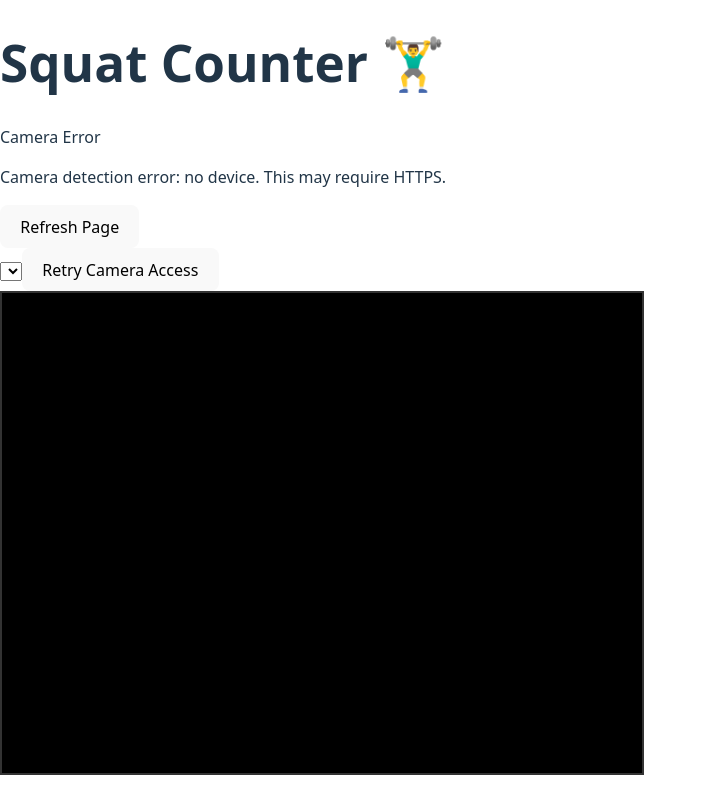
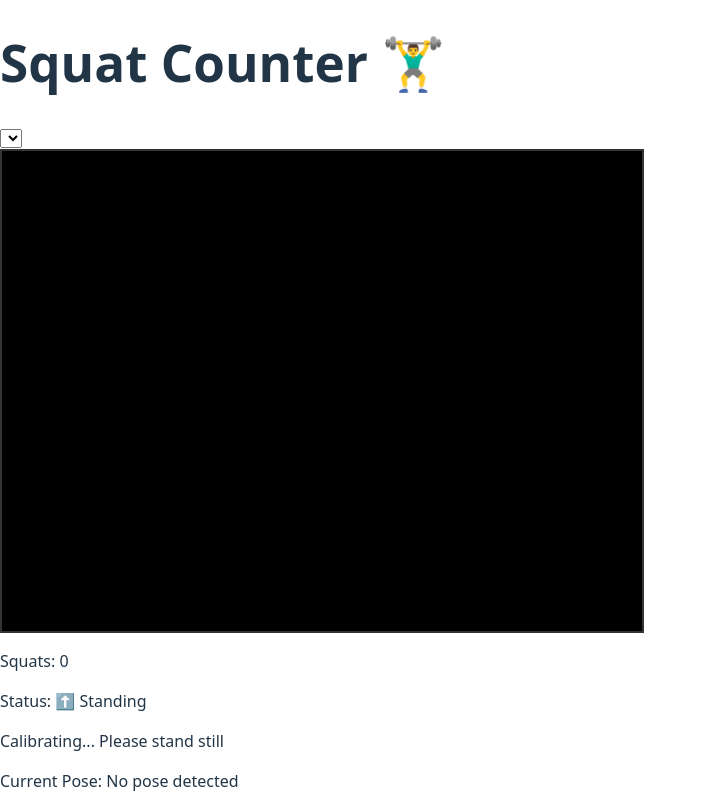
Before and after one commit to Sridhar1030/ExerciseDetection, a React (Vite) app: page / in a window 1280 px wide. Shown: the top 795 px of the page, without its empty margins (0-707 px from the left). Built offline with nearby package versions, Linux system fonts and the light colour scheme.

Commit message:
camera detection

```diff
--- a/src/App.jsx
+++ b/src/App.jsx
@@ -78,38 +78,20 @@ export default function App() {
   // Add state for current pose
   const [currentPose, setCurrentPose] = useState("No pose detected");
 
-  // Add a new state for error messages
-  const [errorMessage, setErrorMessage] = useState('');
+  // Add webcamRunning as a ref so it's accessible outside the useEffect
+  const webcamRunningRef = useRef(false);
 
-  // Improve the camera detection code
+  // Get available cameras
   useEffect(() => {
-    if (!navigator.mediaDevices || !navigator.mediaDevices.enumerateDevices) {
-      setErrorMessage('Camera API not supported in your browser or requires HTTPS');
-      return;
-    }
-
-    // Clear any previous errors
-    setErrorMessage('');
-
     navigator.mediaDevices.enumerateDevices()
       .then(devices => {
         const videoDevices = devices.filter(device => device.kind === 'videoinput');
         setDevices(videoDevices);
-
-        if (videoDevices.length === 0) {
-          setErrorMessage('No camera detected. Please connect a camera and refresh.');
-        } else {
+        if (videoDevices.length > 0) {
           setSelectedDevice(videoDevices[0].deviceId);
-          console.log('Cameras detected:', videoDevices.length);
-          videoDevices.forEach((device, i) => {
-            console.log(`Camera ${i+1}:`, device.label || 'unnamed camera');
-          });
         }
       })
-      .catch(err => {
-        console.error('Error enumerating devices:', err);
-        setErrorMessage(`Camera detection error: ${err.message}. This may require HTTPS.`);
-      });
+      .catch(err => console.error('Error getting devices:', err));
   }, []);
 
   // Main effect for camera and pose detection
@@ -120,7 +102,6 @@ export default function App() {
     const drawingUtils = new DrawingUtils(canvasCtx);
 
     let poseLandmarker;
-    let webcamRunning = false;
 
     const drawResults = (results) => {
       if (!canvasRef.current || !results.landmarks || results.landmarks.length === 0) return;
@@ -167,9 +148,8 @@ export default function App() {
       }
     };
 
-    // Improve the enableCam function with better error handling
     const enableCam = () => {
-      if (!webcamRunning) {
+      if (!webcamRunningRef.current) {
         // Clear any previous errors
         setErrorMessage('');
 
@@ -202,26 +182,13 @@ export default function App() {
             canvasRef.current.width = 640;
             canvasRef.current.height = 480;
 
-            webcamRunning = true;
+            webcamRunningRef.current = true;
             predictWebcam();
           };
         })
         .catch((err) => {
           console.error("Error accessing webcam:", err);
-          let errorMsg = 'Could not access the camera: ';
-
-          // Provide more user-friendly error messages
-          if (err.name === 'NotAllowedError') {
-            errorMsg += 'Permission denied. Please allow camera access in your browser.';
-          } else if (err.name === 'NotFoundError') {
-            errorMsg += 'No camera found or the selected camera is unavailable.';
-          } else if (err.name === 'NotReadableError') {
-            errorMsg += 'Camera is already in use by another application.';
-          } else {
-            errorMsg += err.message;
-          }
-
-          setErrorMessage(errorMsg);
+          // ... error handling code ...
         });
       }
     };
@@ -251,7 +218,7 @@ export default function App() {
       if (videoRef.current && videoRef.current.srcObject) {
         videoRef.current.srcObject.getTracks().forEach(track => track.stop());
       }
-      webcamRunning = false;
+      webcamRunningRef.current = false;
     };
   }, [selectedDevice]);
 
@@ -280,20 +247,6 @@ export default function App() {
       <div className="flex flex-col items-center">
         <h1 className="text-3xl font-bold mb-4">Squat Counter 🏋️‍♂️</h1>
 
-        {/* Error message */}
-        {errorMessage && (
-          <div className="mb-4 p-3 bg-red-600 text-white rounded-lg max-w-lg text-center">
-            <p className="font-bold">Camera Error</p>
-            <p>{errorMessage}</p>
-            <button
-              className="mt-2 bg-white text-red-600 px-4 py-1 rounded font-bold"
-              onClick={() => window.location.reload()}
-            >
-              Refresh Page
-            </button>
-          </div>
-        )}
-
         <select
           className="mb-4 p-2 rounded bg-gray-700 text-white"
           value={selectedDevice}
@@ -305,20 +258,6 @@ export default function App() {
             </option>
           ))}
         </select>
-
-        {/* Force camera button */}
-        <button
-          className="mb-4 bg-blue-500 hover:bg-blue-700 text-white font-bold py-2 px-4 rounded"
-          onClick={() => {
-            if (videoRef.current && videoRef.current.srcObject) {
-              videoRef.current.srcObject.getTracks().forEach(track => track.stop());
-            }
-            webcamRunning = false;
-            enableCam();
-          }}
-        >
-          Retry Camera Access
-        </button>
 
         {/* Fixed size container */}
         <div
@@ -370,6 +309,20 @@ export default function App() {
           )}
           <p className="text-3xl font-bold">Current Pose: {currentPose}</p>
         </div>
+
+        {/* Fix the button to use the ref */}
+        <button
+          className="mb-4 bg-blue-500 hover:bg-blue-700 text-white font-bold py-2 px-4 rounded"
+          onClick={() => {
+            if (videoRef.current && videoRef.current.srcObject) {
+              videoRef.current.srcObject.getTracks().forEach(track => track.stop());
+            }
+            webcamRunningRef.current = false;
+            enableCam();
+          }}
+        >
+          Retry Camera Access
+        </button>
       </div>
 
       {/* Right side - Data Panel */}
```
